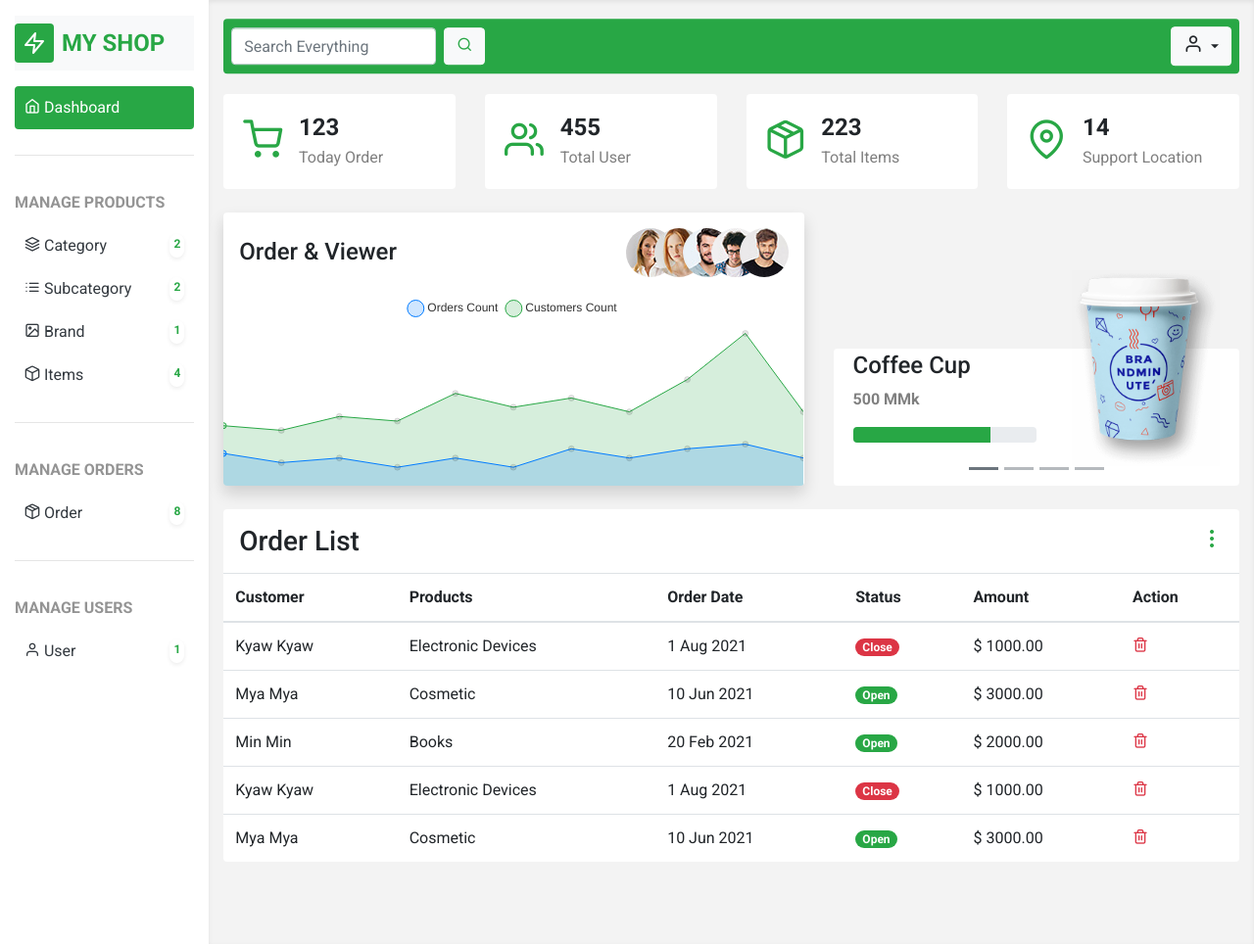
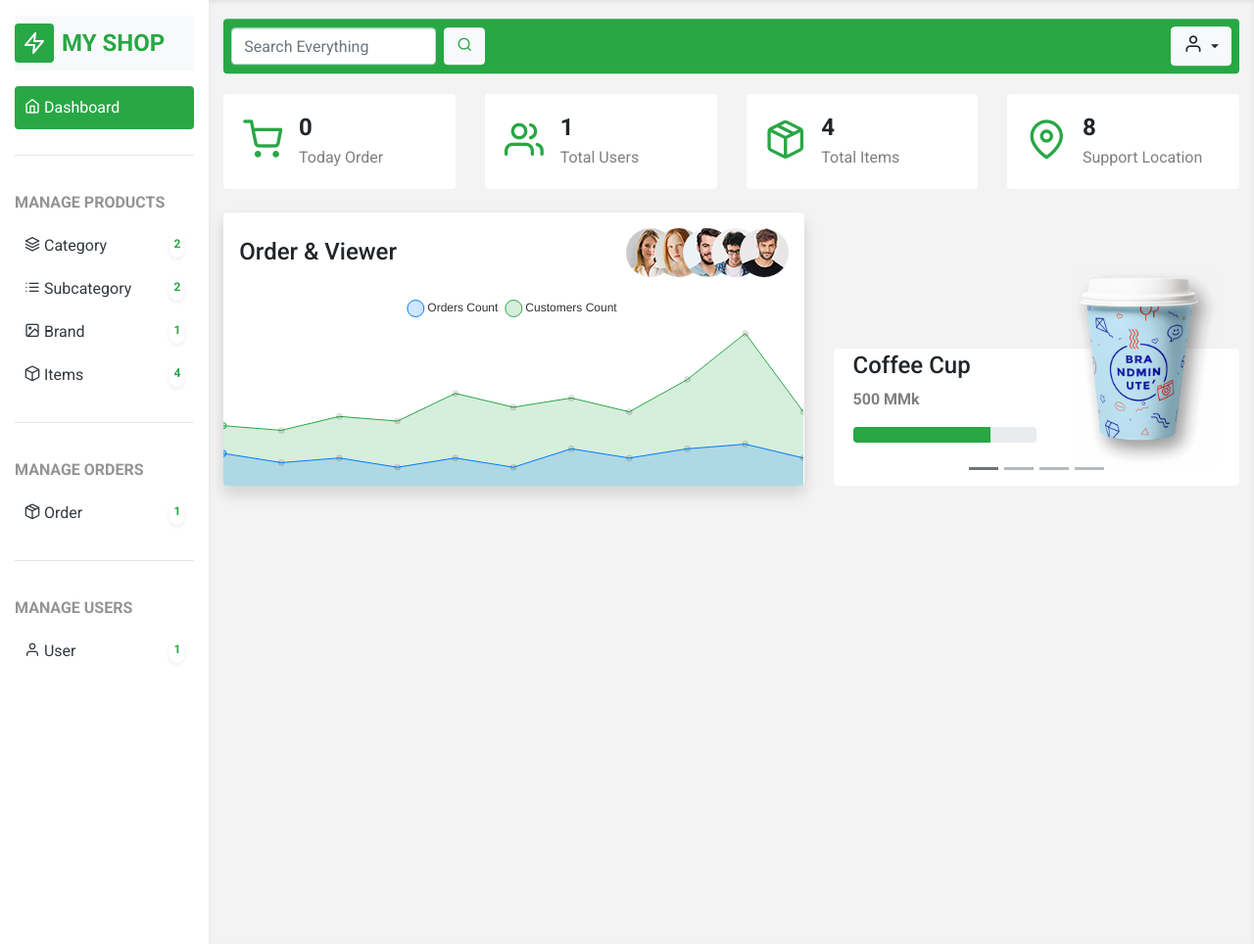
Before and after one commit to htetyinmin/One-Mart, a PHP site: page /admin/view/dashboard.php in a window 1280 px wide. Shown: the whole page at 98% size. Run offline with PHP 8.4, Linux system fonts and the light colour scheme; data comes from the database, SQL or seed files in the repository; tables that the repository leaves empty hold one stand-in row (values such as "Sample post"); some libraries are stand-ins or nearby versions; some web fonts are replaced.

Commit message:
dashboard count

```diff
--- a/admin/template/header.php
+++ b/admin/template/header.php
@@ -15,6 +15,9 @@
 
     $ite = "SELECT * FROM items";
     $item = getItems($ite);
+
+    $ord = "SELECT * FROM orders";
+    $order = getItems($ord);
 
     $use = "SELECT * FROM users";
     $user = getItems($use);
@@ -117,7 +120,7 @@
                                     <i class="feather-package"></i>
                                     Order
                                 </span>
-                                <span class="badge badge-pill bg-white shadow-sm text-success p-1">8</span>
+                                <span class="badge badge-pill bg-white shadow-sm text-success p-1"><?= count($order) ?></span>
                             </a>
                         </li>
 
--- a/admin/view/dashboard.php
+++ b/admin/view/dashboard.php
@@ -2,6 +2,18 @@
 
     $currentPage = 'dashboard';
     include_once "../template/header.php";
+
+    $today = date('Y-m-d');
+
+    $ord = "SELECT * FROM orders WHERE orderdate='$today'";
+    $orders = getItems($ord);
+
+    $us = "SELECT * FROM users";
+    $users = getItems($us);
+
+    $it = "SELECT * FROM items";
+    $items = getItems($it);
+
 
 ?>
 
@@ -16,7 +28,7 @@
                                     </div>
                                     <div class="col-9">
                                         <p class="mb-1 h4 font-weight-bolder">
-                                            <span class="counter-up">123</span>
+                                            <span class="counter-up"><?= count($orders) ?></span>
                                         </p>
                                         <p class="mb-0 text-black-50">Today Order</p>
                                     </div>
@@ -33,9 +45,9 @@
                                     </div>
                                     <div class="col-9">
                                         <p class="mb-1 h4 font-weight-bolder">
-                                            <span class="counter-up">456</span>
+                                            <span class="counter-up"><?= count($users) ?></span>
                                         </p>
-                                        <p class="mb-0 text-black-50">Total User</p>
+                                        <p class="mb-0 text-black-50">Total Users</p>
                                     </div>
                                 </div>
                             </div>
@@ -50,7 +62,7 @@
                                     </div>
                                     <div class="col-9">
                                         <p class="mb-1 h4 font-weight-bolder">
-                                            <span class="counter-up">223</span>
+                                            <span class="counter-up"><?= count($items) ?></span>
                                         </p>
                                         <p class="mb-0 text-black-50">Total Items</p>
                                     </div>
@@ -67,7 +79,7 @@
                                     </div>
                                     <div class="col-9">
                                         <p class="mb-1 h4 font-weight-bolder">
-                                            <span class="counter-up">14</span>
+                                            <span class="counter-up">8</span>
                                         </p>
                                         <p class="mb-0 text-black-50">Support Location</p>
                                     </div>
@@ -173,7 +185,7 @@
                             </div>
                         </div>
                     </div>
-                    <div class="col-12">
+                    <!-- <div class="col-12">
                         <div class="card overflow-hidden mb-4">
 
                             <div class="">
@@ -239,7 +251,7 @@
                                 </table>
                             </div>
                         </div>
-                    </div>
+                    </div> -->
                 </div>
                 <!--content Area Start-->
             </div>
```
